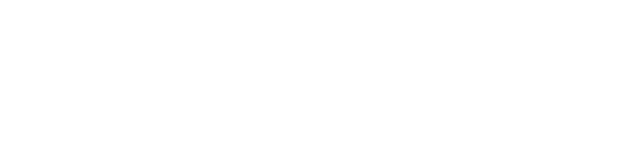
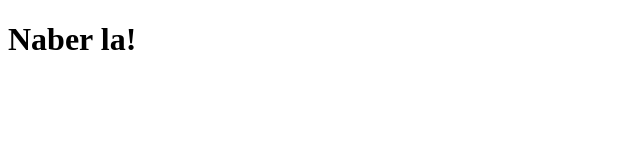
Before and after one commit to fuadyerdelen/firebaseDeneme, a plain HTML site: page public/index.html in a window 1280 px wide. Shown: the whole page, without its empty margins (0-640 px from the left). Drawn offline with Linux system fonts and the light colour scheme; some packages are replaced by stand-ins of ours.

Commit message:
deneme github

```diff
--- a/public/index.html
+++ b/public/index.html
@@ -11,7 +11,7 @@
 <body>
 
 
-
+    <h1>Naber la!</h1>
 
 
     <!-- The core Firebase JS SDK is always required and must be listed first -->
```
Also changed, not shown: firebase.json, 1 other file.
